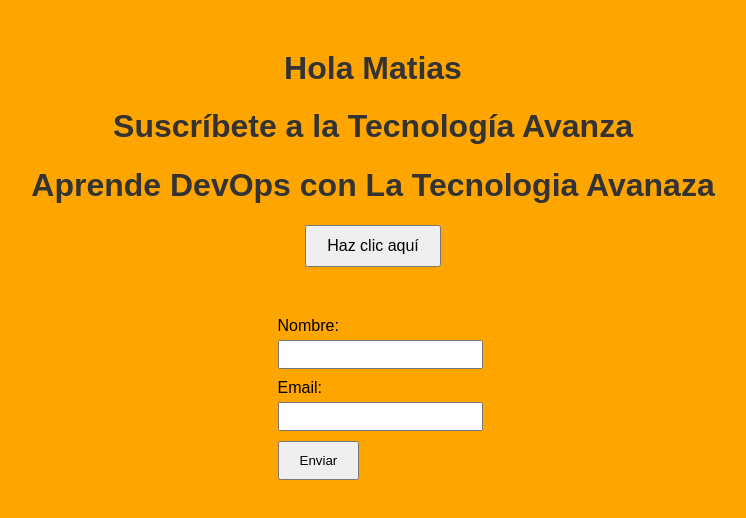
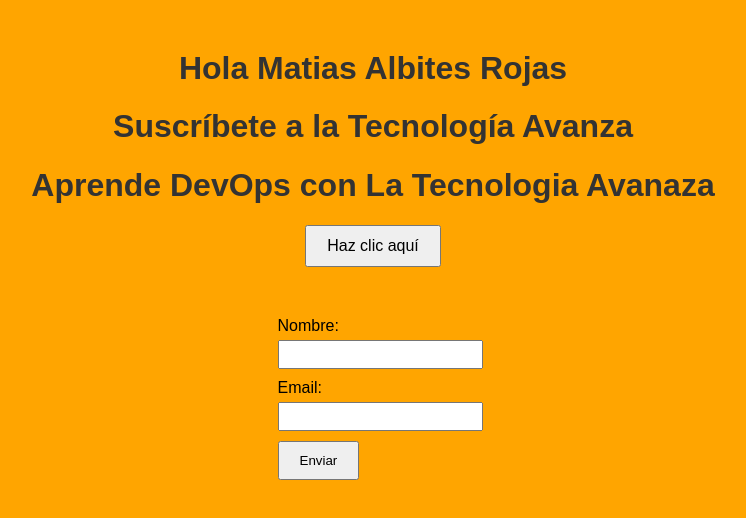
Before and after one commit to MatiasAlbites2004/GitFlowPractice-MyApp, a plain HTML site: page index.html in a window 1280 px wide. Shown: the whole page, without its empty margins (267-1013 px from the left). Drawn offline with Linux system fonts and the light colour scheme.

Commit message:
Nombre Completo en el h1

```diff
--- a/index.html
+++ b/index.html
@@ -7,7 +7,7 @@
     <link rel="stylesheet" href="styles.css">
 </head>
 <body>
-    <h1>Hola Matias </h1>
+    <h1>Hola Matias Albites Rojas</h1>
     <h1>Suscríbete a la Tecnología Avanza</h1>
     <h1>Aprende DevOps con La Tecnologia Avanaza</h1>
     <button id="btnClick">Haz clic aquí</button>
```
